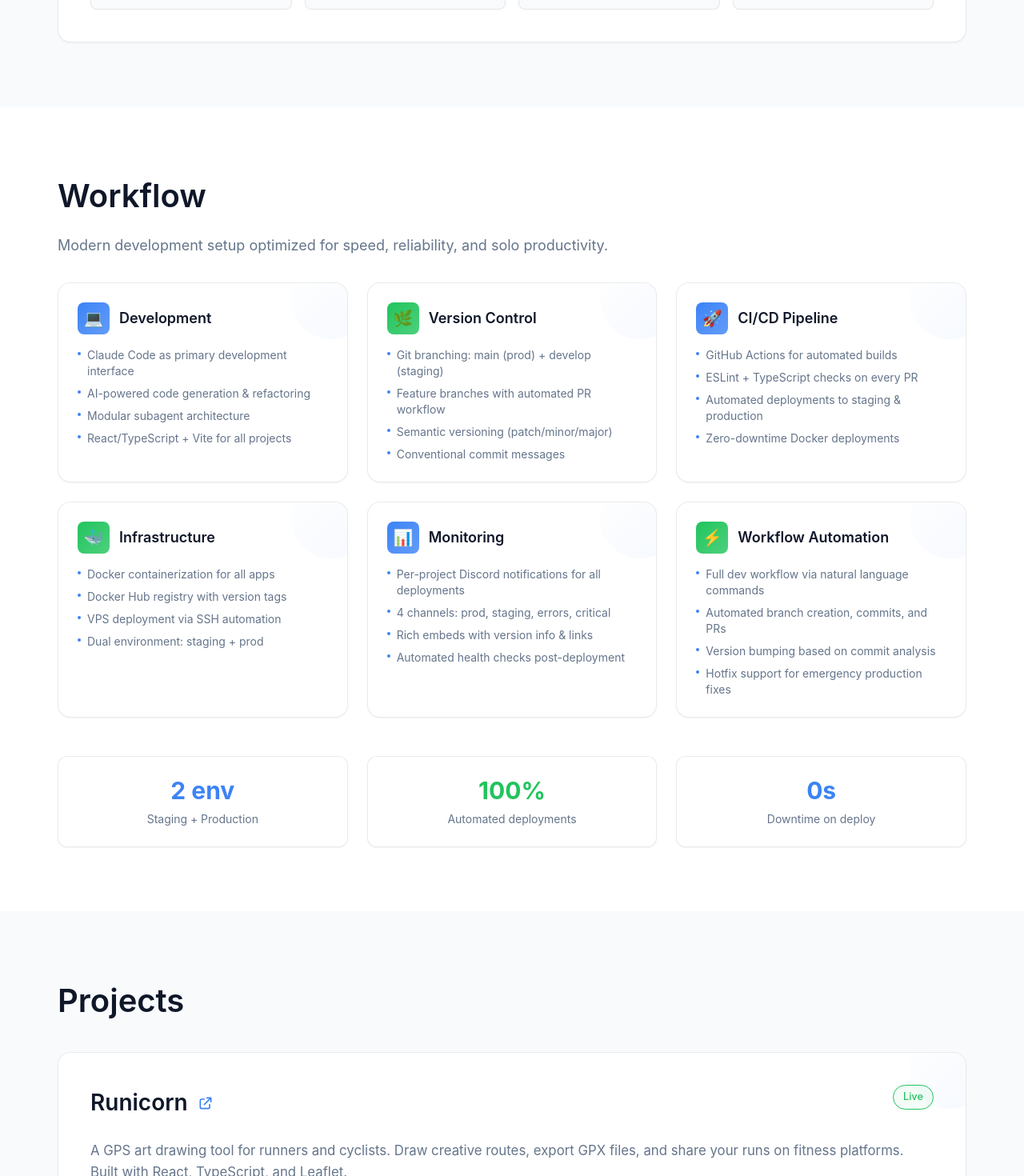
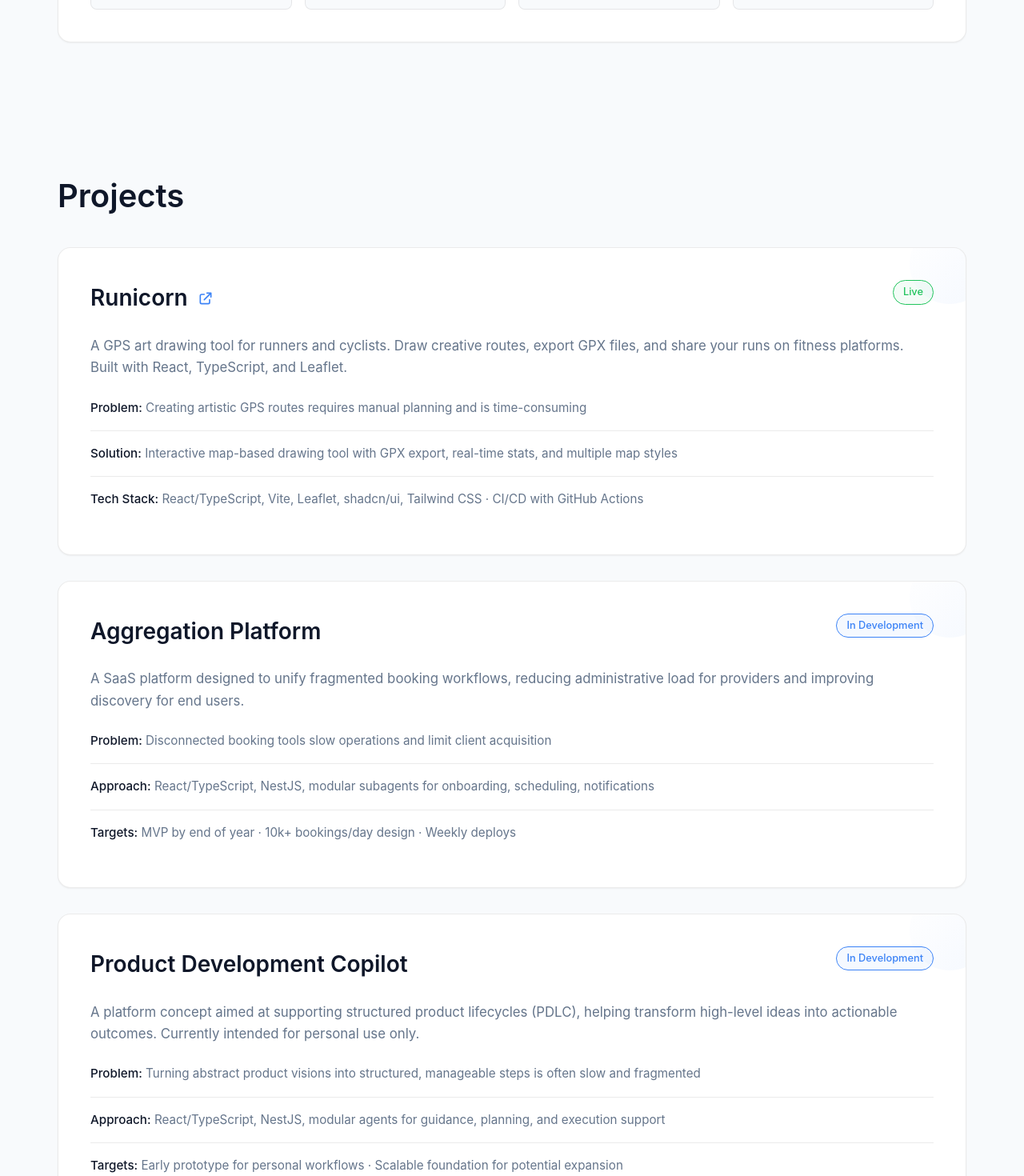
Before and after one commit to RnltLabs/rnltlabs, a React (Vite) app: page / in a window 1280 px wide. Shown: the part 1330-2800 px from the top of the page at 80% size. Built offline with nearby package versions, Linux system fonts and the light colour scheme.

Commit message:
Reorder sections: Projects before Workflow
- Updated HomePage.tsx to show Projects before Workflow section
- Updated Header.tsx navigation to match new section order
- Both desktop and mobile navigation now reflect correct order

```diff
--- a/src/components/Header.tsx
+++ b/src/components/Header.tsx
@@ -9,8 +9,8 @@
 
   const navLinks = [
     { href: '#strategy', label: 'The Lab' },
+    { href: '#projects', label: 'Projects' },
     { href: '#process', label: 'Workflow' },
-    { href: '#projects', label: 'Projects' },
     { href: '#founder', label: 'Founder' },
     { href: '#contact', label: 'Contact' },
   ]
--- a/src/pages/HomePage.tsx
+++ b/src/pages/HomePage.tsx
@@ -13,8 +13,8 @@
       <div className="pt-[60px]">
         <Hero />
       <LabStrategy />
+      <Projects />
       <TechWorkflow />
-      <Projects />
       <Founder />
       <Contact />
       </div>
```
